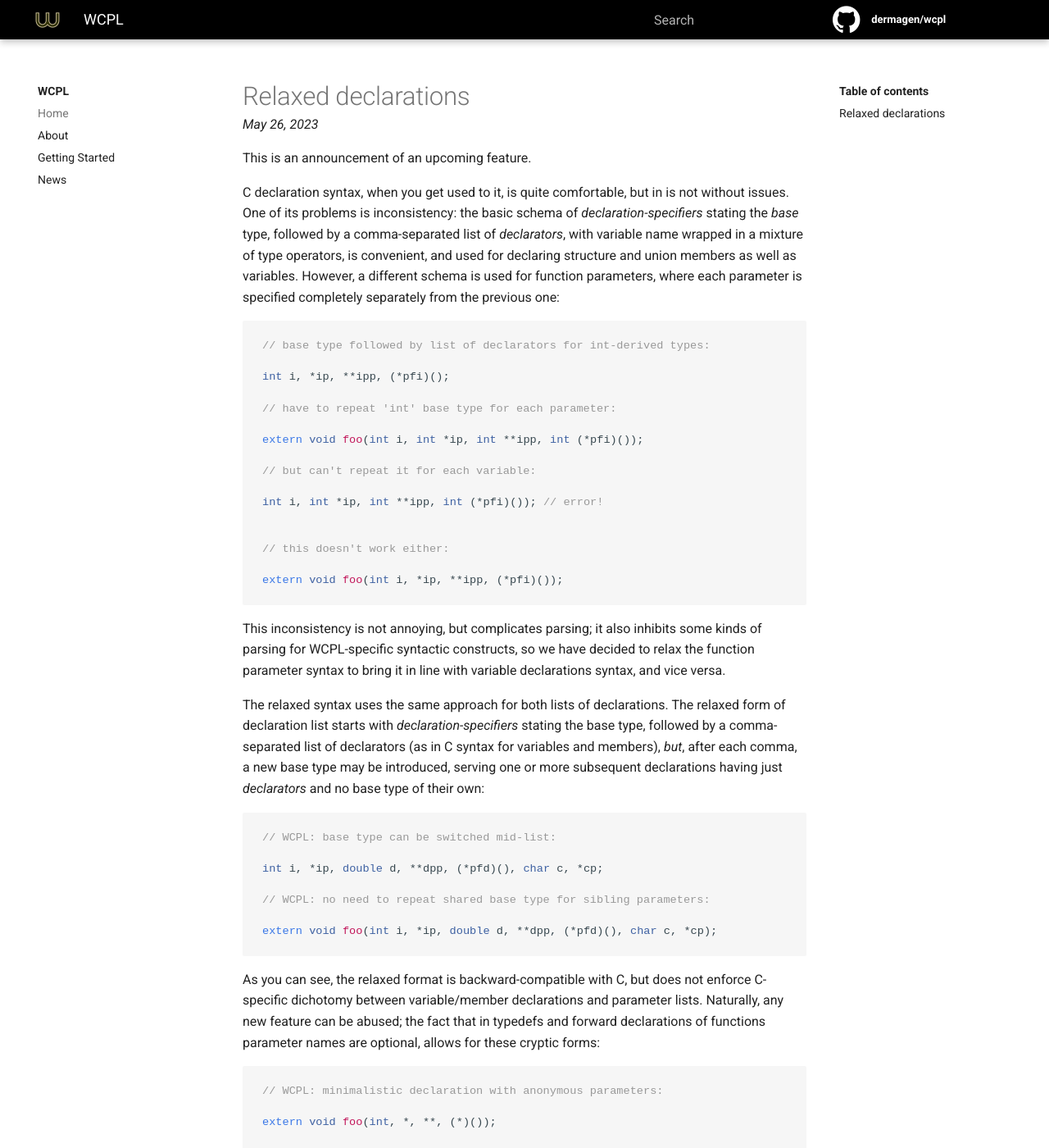
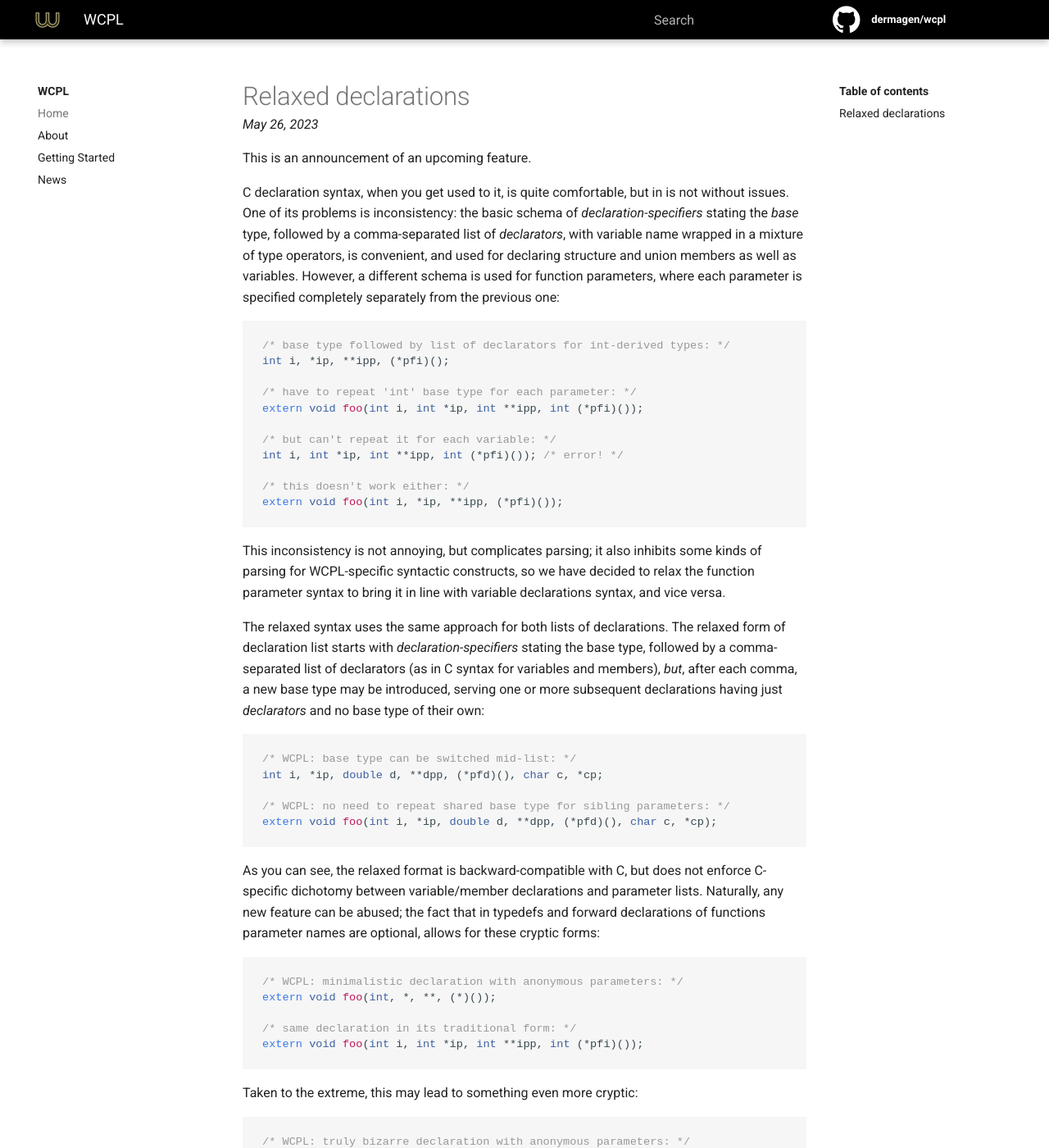
Before and after one commit to false-schemers/wcpl, a Jekyll site: the page built from docs/_posts/2023-05-26-reldecls.md, in a window 1280 px wide and 1400 px high. Shown: the whole window at 82% size. Built offline with Jekyll 4.4.1, drawn with Linux system fonts in a browser that asks for light colours; our own code applies the rules of GitHub Pages for plain Markdown files; some of the changed text lies outside the part shown.

Commit message:
Update 2023-05-26-reldecls.md

```diff
--- a/docs/_posts/2023-05-26-reldecls.md
+++ b/docs/_posts/2023-05-26-reldecls.md
@@ -17,16 +17,16 @@ However, a different schema is used for function parameters, where each paramete
 specified completely separately from the previous one:
 
 {% highlight C %}
-// base type followed by list of declarators for int-derived types:
+/* base type followed by list of declarators for int-derived types: */
 int i, *ip, **ipp, (*pfi)();
 
-// have to repeat 'int' base type for each parameter:
+/* have to repeat 'int' base type for each parameter: */
 extern void foo(int i, int *ip, int **ipp, int (*pfi)());
 
-// but can't repeat it for each variable:
-int i, int *ip, int **ipp, int (*pfi)()); // error!
+/* but can't repeat it for each variable: */
+int i, int *ip, int **ipp, int (*pfi)()); /* error! */
 
-// this doesn't work either:
+/* this doesn't work either: */
 extern void foo(int i, *ip, **ipp, (*pfi)());
 {% endhighlight %}
 
@@ -43,10 +43,10 @@ type may be introduced, serving one or more subsequent declarations having
 just *declarators* and no base type of their own:
 
 {% highlight C %}
-// WCPL: base type can be switched mid-list:
+/* WCPL: base type can be switched mid-list: */
 int i, *ip, double d, **dpp, (*pfd)(), char c, *cp;
 
-// WCPL: no need to repeat shared base type for sibling parameters:
+/* WCPL: no need to repeat shared base type for sibling parameters: */
 extern void foo(int i, *ip, double d, **dpp, (*pfd)(), char c, *cp);
 {% endhighlight %}
 
@@ -57,20 +57,20 @@ in typedefs and forward declarations of functions parameter names are
 optional, allows for these cryptic forms:
 
 {% highlight C %}
-// WCPL: minimalistic declaration with anonymous parameters:
+/* WCPL: minimalistic declaration with anonymous parameters: */
 extern void foo(int, *, **, (*)());
 
-// same declaration in its traditional form:
+/* same declaration in its traditional form: */
 extern void foo(int i, int *ip, int **ipp, int (*pfi)());
 {% endhighlight %}
 
 Taken to the extreme, this may lead to something even more cryptic:
 
 {% highlight C %}
-// WCPL: truly bizarre declaration with anonymous parameters:
+/* WCPL: truly bizarre declaration with anonymous parameters: */
 extern void foo(int,,,);
 
-// same declaration in its traditional form:
+/* same declaration in its traditional form: */
 extern void foo(int, int, int, int);
 {% endhighlight %}
 
```
